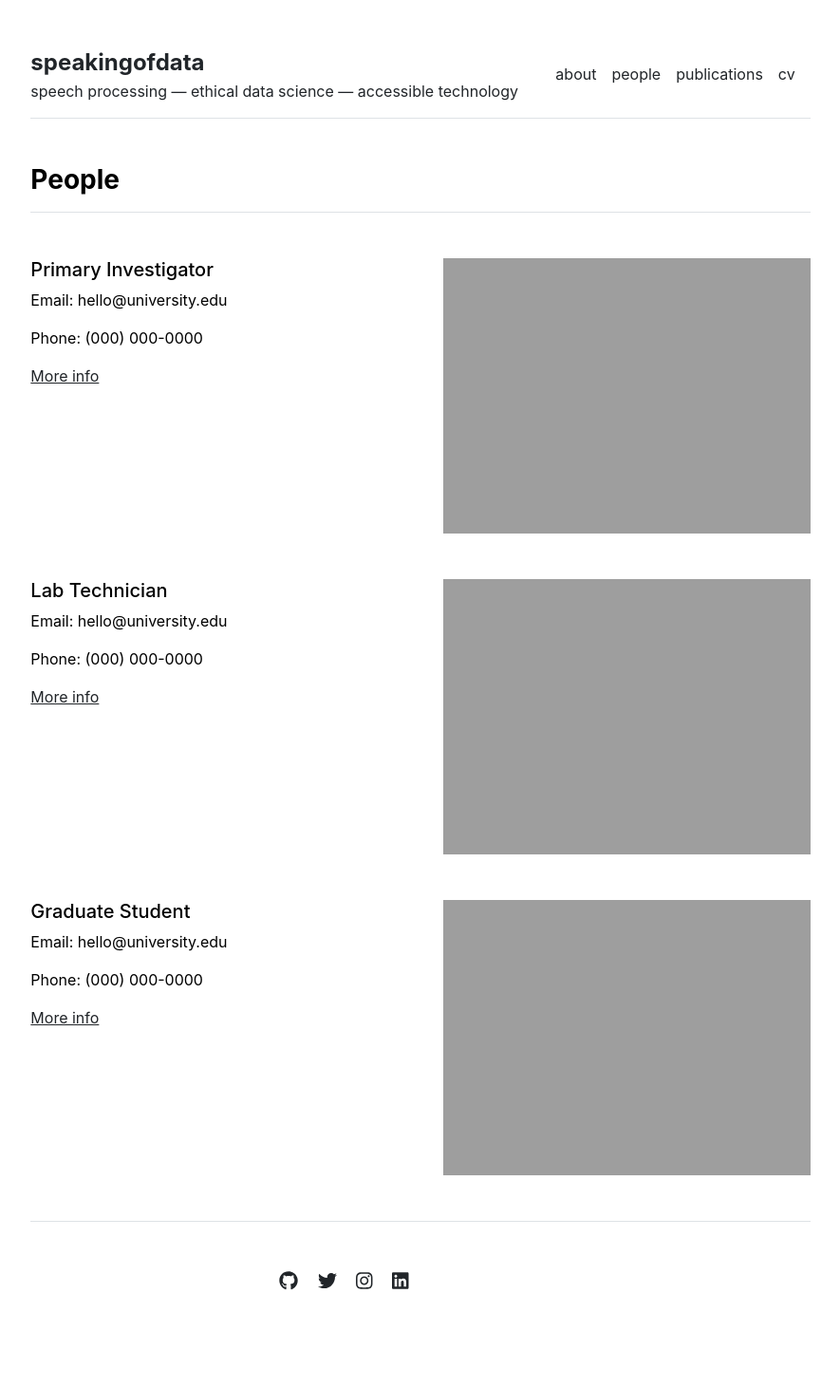
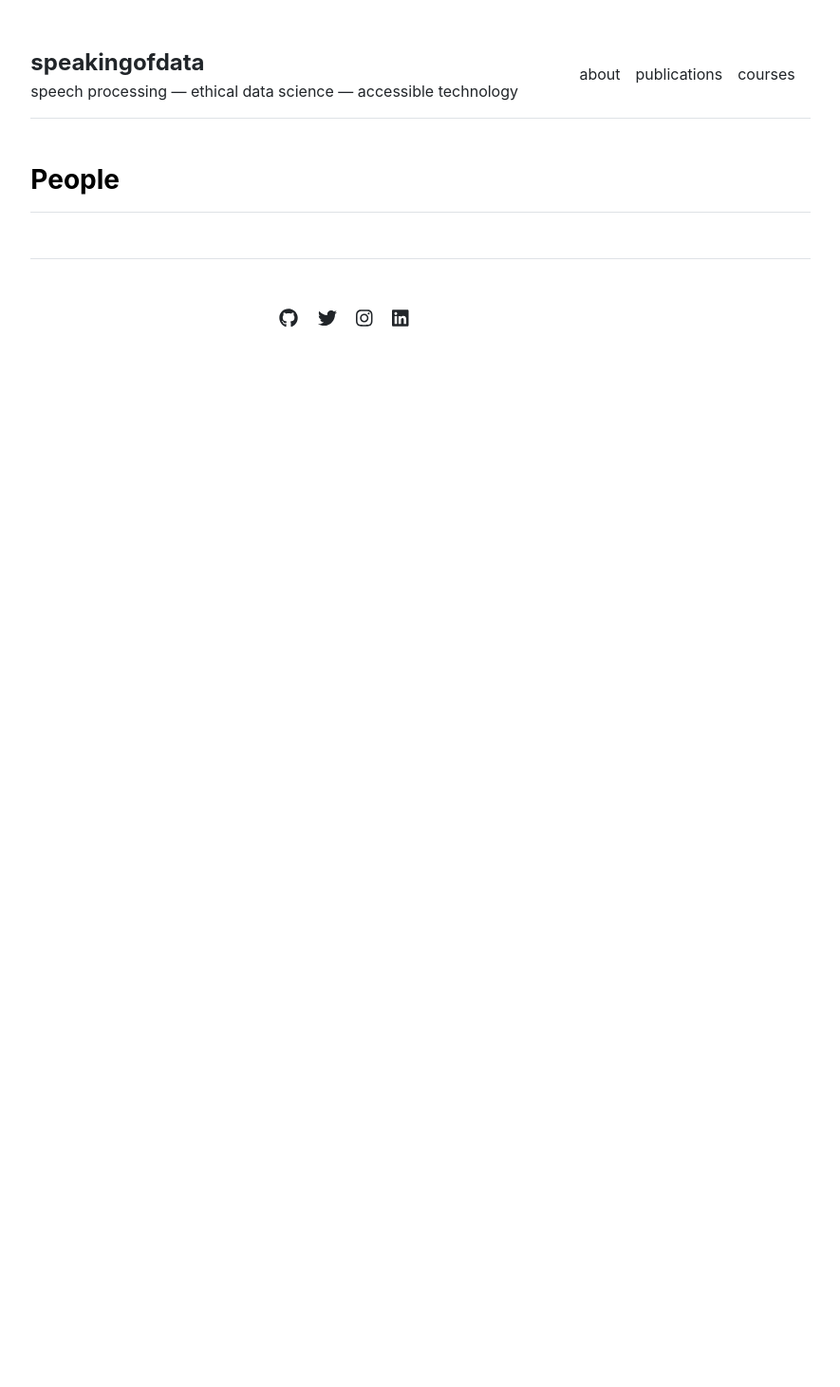
Before and after one commit to speakingofdata/speakingofdata.github.io, a Jekyll site: the page built from people.md, in a window 1280 px wide. Shown: the whole page at 95% size, without its empty margins (197-1082 px from the left). Built offline with Jekyll 4.4.1, drawn with Linux system fonts in a browser that asks for light colours; after the commit the page ends 900 px from its top, so only the background shows below that.

Commit message:
Update settings.yml

```diff
--- a/_data/settings.yml
+++ b/_data/settings.yml
@@ -1,13 +1,7 @@
 menu:
 - {name: 'about', url: '/about'}
-- {name: 'people', url: '/people'}
 - {name: 'publications', url: '/publications'}
-- {name: 'cv', url: '/cv'}
-
-people:
-- {name: 'Primary Investigator', title: 'Researcher', department: 'Physics & Astronomy', institution: 'Some University', institution_address: '1 Main Street, Canada', phone: '(000) 000-0000', email: 'hello@university.edu', office: 'Science Building 505', image: 'assets/img/primary-investigator.jpg', url: 'primary-investigator'}
-- {name: 'Lab Technician', title: 'Researcher', department: 'Physics & Astronomy', institution: 'Some University', institution_address: '1 Main Street, Canada', phone: '(000) 000-0000', email: 'hello@university.edu', office: 'Science Building 505', image: 'assets/img/lab-technician.jpg', url: 'lab-technician'}
-- {name: 'Graduate Student', title: 'Researcher', department: 'Physics & Astronomy', institution: 'Some University', institution_address: '1 Main Street, Canada', phone: '(000) 000-0000', email: 'hello@university.edu', office: 'Science Building 505', image: 'assets/img/graduate-student.jpg', url: 'graduate-student'}
+- {name: 'courses', url: '/courses'}
 
 social:
 - {icon: 'github', link: 'https://github.com/LeNPaul'}
```
